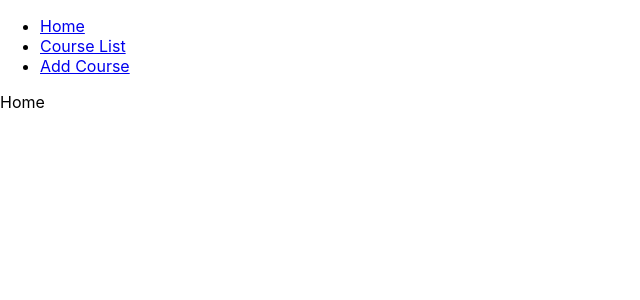
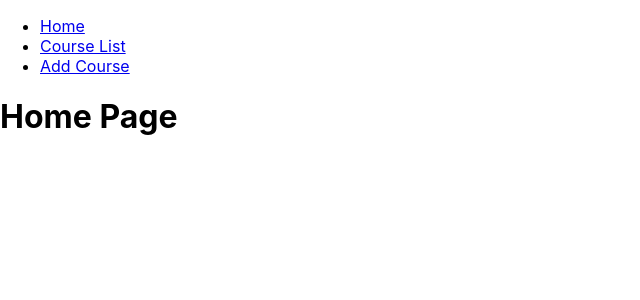
Before and after one commit to andrewzehnder/my-new-repo, a React (Create React App) app in the folder phase-2/phase-2-project-golf/: page / in a window 1280 px wide. Shown: the top 300 px of the page, without its empty margins (0-640 px from the left). Built offline with nearby package versions, Linux system fonts and the light colour scheme.

Commit message:
Adding db.json

```diff
--- /dev/null
+++ b/phase-2/phase-2-project-golf/db.json
@@ -0,0 +1,16 @@
+{
+  "courses": [
+    {
+      "id": 1,
+      "course_name": "Troon North",
+      "location": "Scottsdale, AZ",
+      "price": "200"
+    },
+    {
+      "course_name": "Quintero",
+      "location": "Peoria, AZ",
+      "price": 175,
+      "id": 2
+    }
+  ]
+}
--- a/phase-2/phase-2-project-golf/src/components/Home.jsx
+++ b/phase-2/phase-2-project-golf/src/components/Home.jsx
@@ -2,7 +2,9 @@ import React from 'react'
 
 const Home = () => {
   return (
-    <div>Home</div>
+    <div>
+        <h1>Home Page</h1>
+    </div>
   )
 }
 
```
Also changed, not shown: 1 other file (tests, documents, lock files or other folders).
